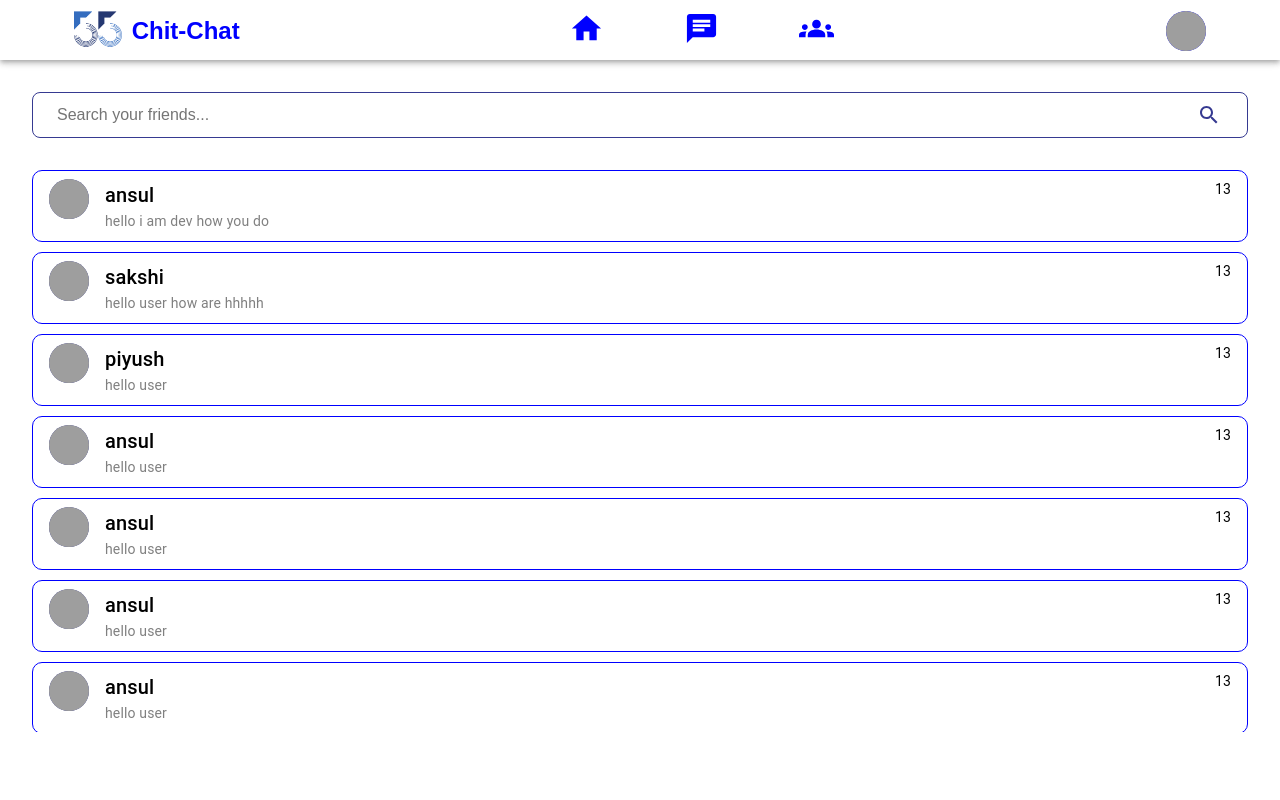
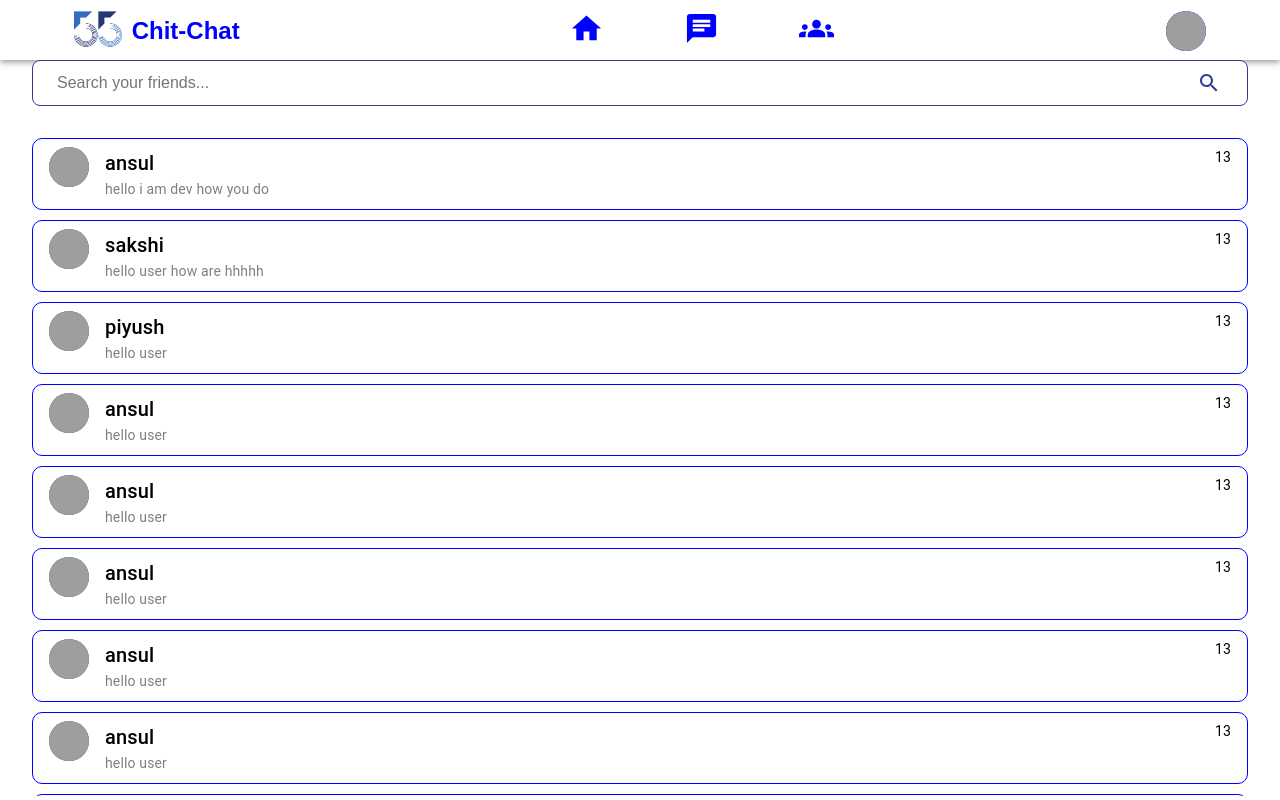
Before and after one commit to AnshulVats55/Chit-Chat-App, a React (Create React App) app: page /chat in a window 1280 px wide. Built offline with nearby package versions, Linux system fonts and the light colour scheme; grey boxes are pictures that could not be loaded.

Commit message:
updates styles

```diff
--- a/src/components/friendList/FriendList.styles.js
+++ b/src/components/friendList/FriendList.styles.js
@@ -18,6 +18,7 @@ export const ListStyles = makeStyles()((theme) => ({
     outline: "none",
     padding: "0.5rem",
     fontSize: "1rem",
+    width:"90%",
   },
   icon: {
     padding: "10px",
@@ -33,9 +34,8 @@ export const ListStyles = makeStyles()((theme) => ({
     flexDirection: "column",
     alignItems: "center",
     justifyContent: "space-between",
-    height: "80vh",
+    height: "92vh",
     width: "100%",
-    marginTop: "2rem",
     padding: "0 2rem",
   },
   friendContainer: {
```
